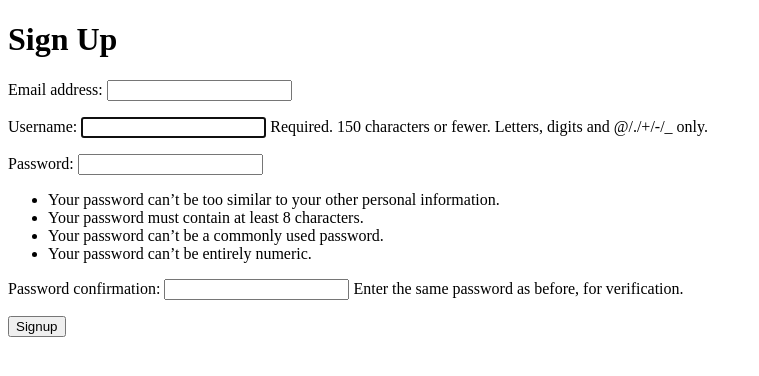
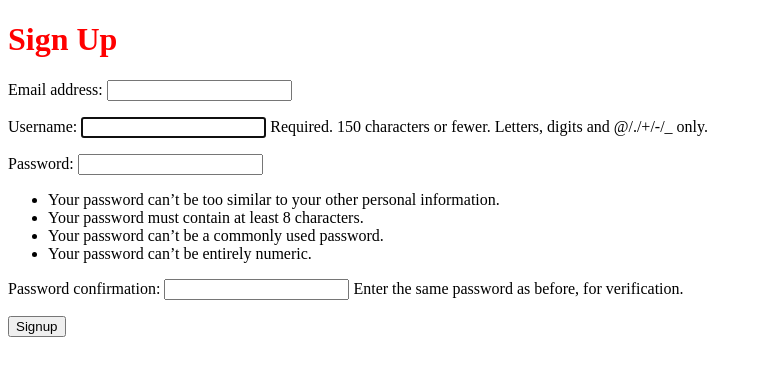
Before and after one commit to darkbotbbl/BookStore, a Django app: page /accounts/signup/ in a window 1280 px wide. Shown: the top 376 px of the page, without its empty margins (0-759 px from the left). Run offline with Django 3.2, Linux system fonts and the light colour scheme.

Commit message:
Added basic static files to the project - css and js

```diff
--- /dev/null
+++ b/static/css/base.css
@@ -0,0 +1,3 @@
+h1 {
+    color: red;
+}
--- /dev/null
+++ b/static/js/base.js
@@ -0,0 +1 @@
+console.log("Javascript is loaded")
--- a/templates/_base.html
+++ b/templates/_base.html
@@ -1,9 +1,11 @@
+{% load static %}
 <!DOCTYPE html>
 <html lang="en">
 <head>
     <meta charset="UTF-8">
     <meta name="viewport" content="width=device-width, initial-scale=1.0">
     <title>{% block title %}BookStore{% endblock %}</title>
+    <link rel="stylesheet" href="{% static 'css/base.css' %}" />
 </head>
 <body>
 
@@ -11,5 +13,6 @@
 
     {% endblock content %}
 
+    <script src="{% static 'js/base.js' %}"></script>
 </body>
 </html>
```
